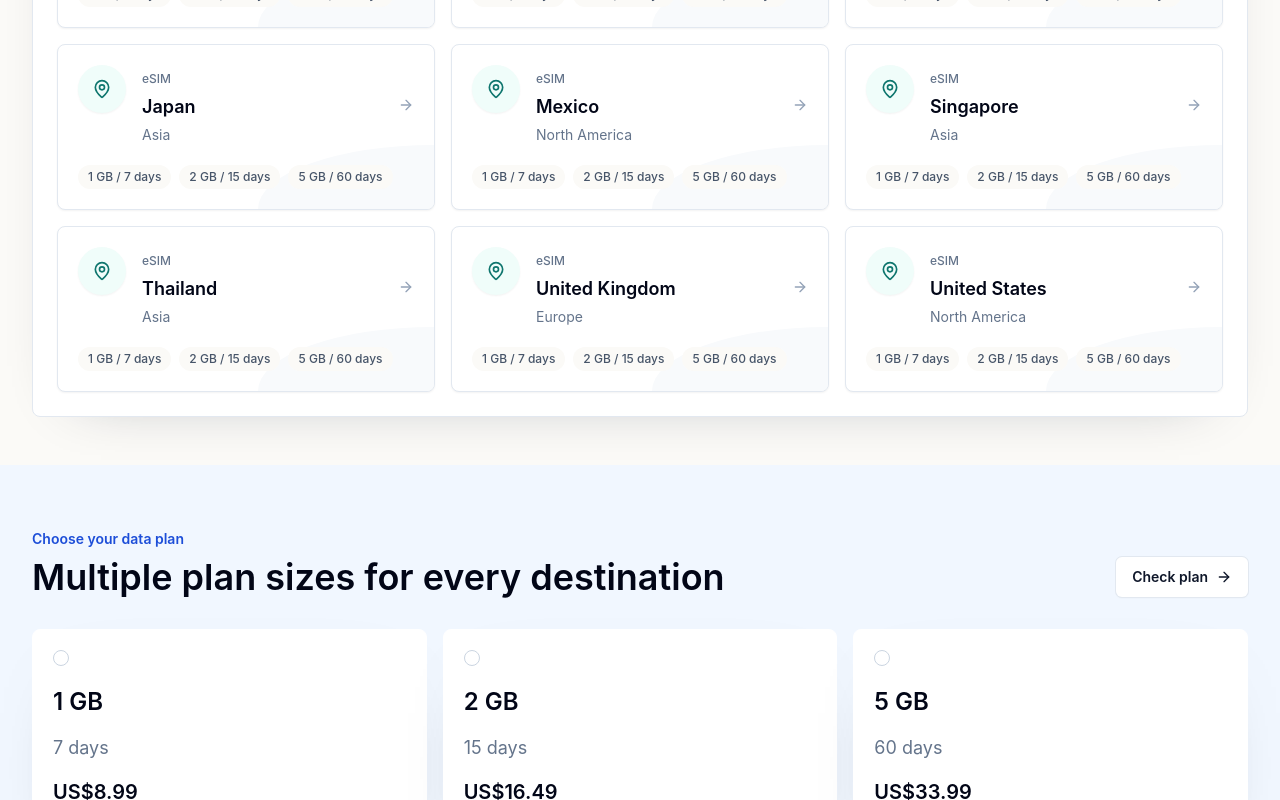
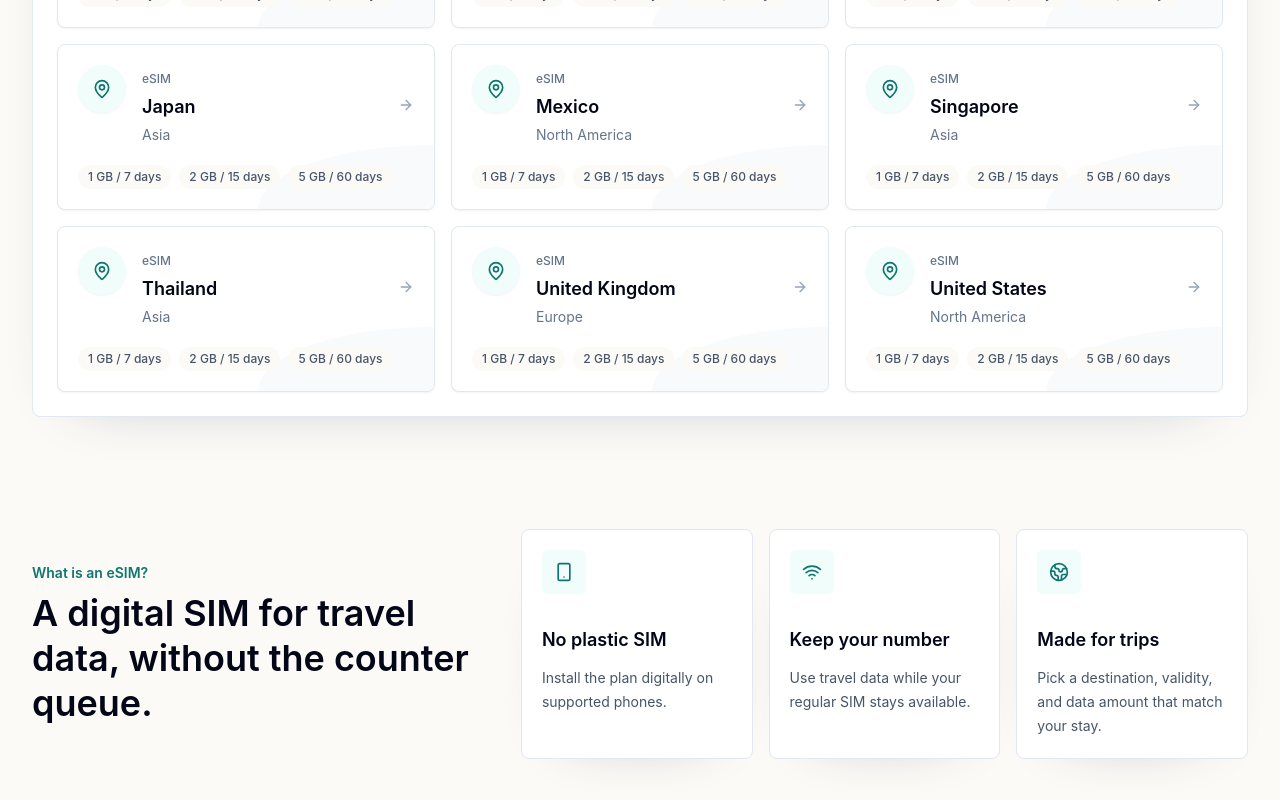
Before and after one commit to trinayanswarup/Connecta, a Next.js app in the folder frontend/: page / in a window 1280 px wide. Shown: the part 2000-2800 px from the top of the page. Built offline with nearby package versions, Linux system fonts and the light colour scheme.

Commit message:
fix: remove homepage plan grid

```diff
--- a/frontend/app/page.tsx
+++ b/frontend/app/page.tsx
@@ -15,7 +15,7 @@ import {
 import { DestinationBrowseCard } from "@/components/DestinationBrowseCard";
 import { DestinationDirectory } from "@/components/DestinationDirectory";
 import { HomeSearch } from "@/components/HomeSearch";
-import { destinationOptions, marketingPlans } from "@/lib/destination-catalog";
+import { destinationOptions } from "@/lib/destination-catalog";
 
 const popularDestinations = [
   {
@@ -90,9 +90,6 @@ export default function HomePage() {
         <nav className="hidden items-center gap-6 text-sm font-medium text-slate-600 lg:flex">
           <a className="transition hover:text-slate-950" href="#destinations">
             Destinations
-          </a>
-          <a className="transition hover:text-slate-950" href="#plans">
-            Plans
           </a>
           <a className="transition hover:text-slate-950" href="#how-it-works">
             How it works
@@ -187,30 +184,6 @@ export default function HomePage() {
         <DestinationDirectory destinations={destinationOptions} />
       </section>
 
-      <section className="bg-[#f1f7ff] py-16" id="plans">
-        <div className="mx-auto max-w-7xl px-5 sm:px-8">
-          <div className="flex flex-col gap-3 sm:flex-row sm:items-end sm:justify-between">
-            <div>
-              <p className="text-sm font-semibold text-blue-700">Choose your data plan</p>
-              <h2 className="mt-2 text-4xl font-semibold text-slate-950">Multiple plan sizes for every destination</h2>
-            </div>
-            <Link
-              className="inline-flex w-fit items-center gap-2 rounded-md bg-white px-4 py-2.5 text-sm font-semibold text-slate-900 shadow-sm ring-1 ring-slate-200 transition hover:-translate-y-0.5 hover:ring-blue-200"
-              href="/trip/new"
-            >
-              Check plan
-              <ArrowRight className="h-4 w-4" />
-            </Link>
-          </div>
-
-          <div className="mt-8 grid gap-4 sm:grid-cols-2 lg:grid-cols-3">
-            {marketingPlans.map((plan) => (
-              <PlanPreviewCard key={plan.data} plan={plan} />
-            ))}
-          </div>
-        </div>
-      </section>
-
       <section className="mx-auto grid max-w-7xl gap-6 px-5 py-16 sm:px-8 lg:grid-cols-[0.78fr_1.22fr] lg:items-center">
         <div>
           <p className="text-sm font-semibold text-teal-700">What is an eSIM?</p>
@@ -282,36 +255,6 @@ export default function HomePage() {
   );
 }
 
-function PlanPreviewCard({
-  plan
-}: {
-  plan: {
-    data: string;
-    days: string;
-    price: string;
-    bestChoice?: boolean;
-  };
-}) {
-  return (
-    <article className={`relative rounded-lg border bg-white p-5 shadow-[0_24px_80px_-60px_rgba(15,23,42,0.55)] transition hover:-translate-y-1 hover:shadow-[0_30px_90px_-58px_rgba(15,23,42,0.6)] ${plan.bestChoice ? "border-slate-950" : "border-white"}`}>
-      {plan.bestChoice ? (
-        <div className="absolute inset-x-0 -top-px rounded-t-lg bg-slate-950 py-2 text-center text-sm font-semibold text-white">
-          Best choice
-        </div>
-      ) : null}
-      <div className={plan.bestChoice ? "pt-8" : ""}>
-        <div className="h-4 w-4 rounded-full border border-slate-300" />
-        <h3 className="mt-5 text-2xl font-semibold text-slate-950">{plan.data}</h3>
-        <p className="mt-4 text-lg text-slate-500">{plan.days}</p>
-        <p className="mt-4 text-xl font-semibold text-slate-950">{plan.price}</p>
-        <span className="mt-2 inline-flex rounded-full bg-[#fff4d8] px-3 py-1 text-xs font-medium text-slate-700">
-          3% in Connecta credits
-        </span>
-      </div>
-    </article>
-  );
-}
-
 function InfoTile({ icon, title, text }: { icon: ReactNode; title: string; text: string }) {
   return (
     <article className="rounded-lg border border-slate-200 bg-white p-5 shadow-[0_18px_60px_-50px_rgba(15,23,42,0.45)] transition hover:-translate-y-0.5 hover:border-teal-200">
```
